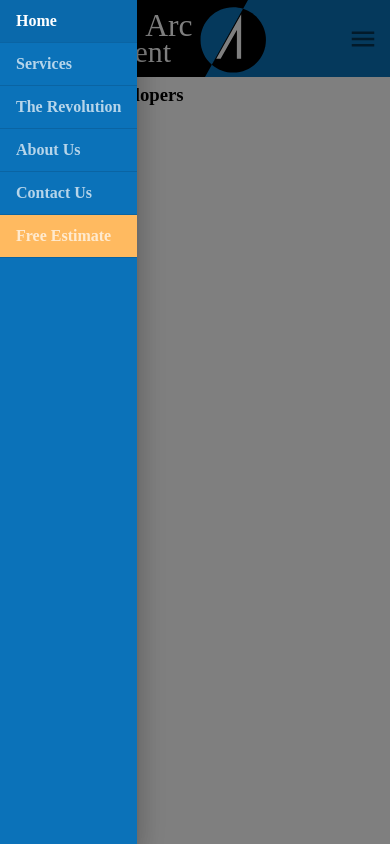
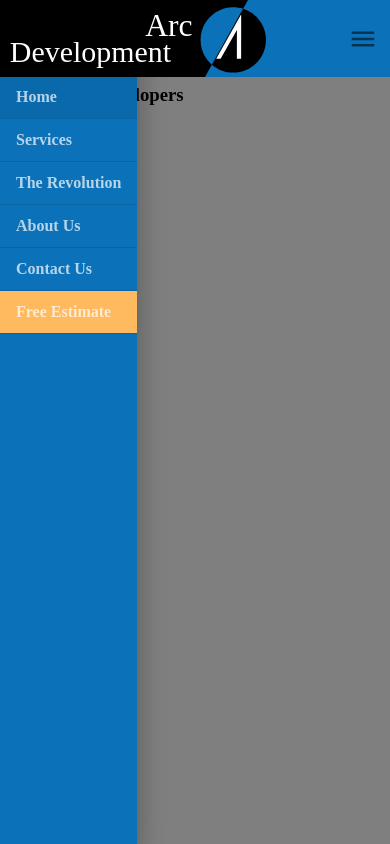
Before and after one commit to rupaklama/material-ui-react, a React (Create React App) app: page / in a window 390 px wide. Both pictures are taken after a click on the button 363 px from the left and 38 px from the top of the page. Built offline with nearby package versions, Linux system fonts and the light colour scheme.

Commit message:
header done

```diff
--- a/src/layouts/header/Header.jsx
+++ b/src/layouts/header/Header.jsx
@@ -182,6 +182,8 @@ function Header() {
         MenuListProps={{ onMouseLeave: handleClose }}
         // not to float above header & removing drop shadow
         elevation={0}
+        // above app bar
+        style={{ zIndex: 1302 }}
       >
         {/* <MenuItem
                 onClick={() => {
@@ -261,6 +263,9 @@ function Header() {
         onOpen={() => setOpenDrawer(true)}
         classes={{ paper: classes.drawer }}
       >
+        {/* adding div to add margin to push drawer down */}
+        <div className={classes.toolbarMargin} />
+
         <List disablePadding>
           <ListItem
             onClick={() => {
@@ -272,10 +277,13 @@ function Header() {
             component={Link}
             to='/'
             selected={value === 0}
+            // apply this on selected item
+            classes={{ selected: classes.drawerItemSelected }}
           >
             {/* to get rid off default link style */}
             <ListItemText
-              className={value === 0 ? [classes.drawerItem, classes.drawerItemSelected] : classes.drawerItem}
+              // className={value === 0 ? [classes.drawerItem, classes.drawerItemSelected] : classes.drawerItem}
+              className={classes.drawerItem}
               disableTypography
             >
               Home
@@ -292,11 +300,9 @@ function Header() {
             component={Link}
             to='/services'
             selected={value === 1}
+            classes={{ selected: classes.drawerItemSelected }}
           >
-            <ListItemText
-              className={value === 1 ? [classes.drawerItem, classes.drawerItemSelected] : classes.drawerItem}
-              disableTypography
-            >
+            <ListItemText className={classes.drawerItem} disableTypography>
               Services
             </ListItemText>
           </ListItem>
@@ -311,11 +317,9 @@ function Header() {
             component={Link}
             to='/revolution'
             selected={value === 2}
+            classes={{ selected: classes.drawerItemSelected }}
           >
-            <ListItemText
-              className={value === 2 ? [classes.drawerItem, classes.drawerItemSelected] : classes.drawerItem}
-              disableTypography
-            >
+            <ListItemText className={classes.drawerItem} disableTypography>
               The Revolution
             </ListItemText>
           </ListItem>
@@ -330,11 +334,9 @@ function Header() {
             component={Link}
             to='/about'
             selected={value === 3}
+            classes={{ selected: classes.drawerItemSelected }}
           >
-            <ListItemText
-              className={value === 3 ? [classes.drawerItem, classes.drawerItemSelected] : classes.drawerItem}
-              disableTypography
-            >
+            <ListItemText className={classes.drawerItem} disableTypography>
               About Us
             </ListItemText>
           </ListItem>
@@ -349,11 +351,9 @@ function Header() {
             component={Link}
             to='/contact'
             selected={value === 4}
+            classes={{ selected: classes.drawerItemSelected }}
           >
-            <ListItemText
-              className={value === 4 ? [classes.drawerItem, classes.drawerItemSelected] : classes.drawerItem}
-              disableTypography
-            >
+            <ListItemText className={classes.drawerItem} disableTypography>
               Contact Us
             </ListItemText>
           </ListItem>
@@ -369,13 +369,11 @@ function Header() {
             component={Link}
             to='/estimate'
             selected={value === 5}
+            classes={{ selected: classes.drawerItemSelected }}
           >
             {/* applying multiple styles in an array */}
             {/* <ListItemText className={[classes.drawerItem, classes.drawerItemEstimate]} disableTypography> */}
-            <ListItemText
-              className={value === 5 ? [classes.drawerItem, classes.drawerItemSelected] : classes.drawerItem}
-              disableTypography
-            >
+            <ListItemText className={classes.drawerItem} disableTypography>
               Free Estimate
             </ListItemText>
           </ListItem>
@@ -395,7 +393,7 @@ function Header() {
     <>
       <ElevationScroll>
         {/* <AppBar color='primary' /> - default 'color' prop is set to 'primary' */}
-        <AppBar>
+        <AppBar className={classes.appBar}>
           {/* Toolbar helps layout elements horizontally manner for the AppBar */}
           {/* disableGutters - to remove default padding */}
           <Toolbar disableGutters>
@@ -416,7 +414,7 @@ function Header() {
         </AppBar>
       </ElevationScroll>
 
-      {/* applying default mui theme toolbar margin */}
+      {/* applying default mui theme toolbar margin to push other page down to be visible */}
       <div className={classes.toolbarMargin} />
     </>
   );
--- a/src/layouts/header/Header.style.js
+++ b/src/layouts/header/Header.style.js
@@ -87,5 +87,9 @@ export default makeStyles(
     drawerItemSelected: {
       opacity: 1,
     },
+    appBar: {
+      // to place app bar at front
+      zIndex: theme.zIndex.modal + 1,
+    },
   })
 );
```
